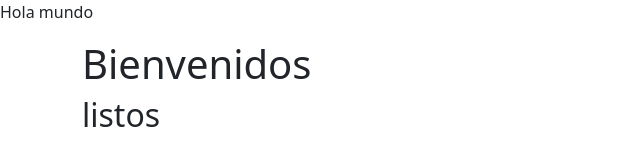
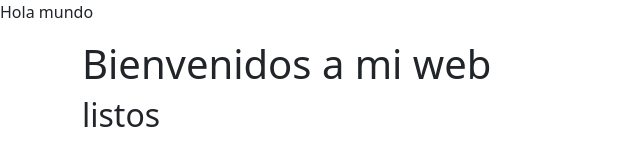
Before and after one commit to AAriel47/practicagitygithub, a plain HTML site: page index.html in a window 1280 px wide. Shown: the whole page, without its empty margins (0-640 px from the left). Drawn offline with Linux system fonts and the light colour scheme.

Commit message:
comprobar

```diff
--- a/index.html
+++ b/index.html
@@ -11,7 +11,7 @@
 <body>
     <p>Hola mundo</p>
     <div class="container">
-        <h1>Bienvenidos</h1>
+        <h1>Bienvenidos a mi web</h1>
         <h2>listos</h2>
     </div>
 
```
